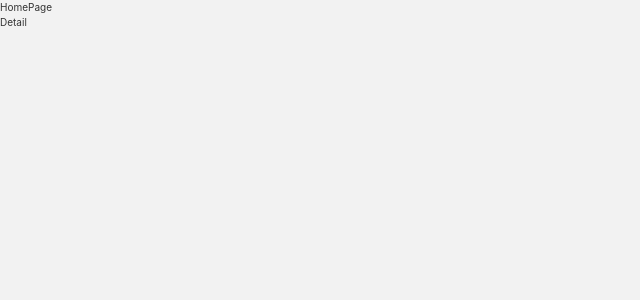
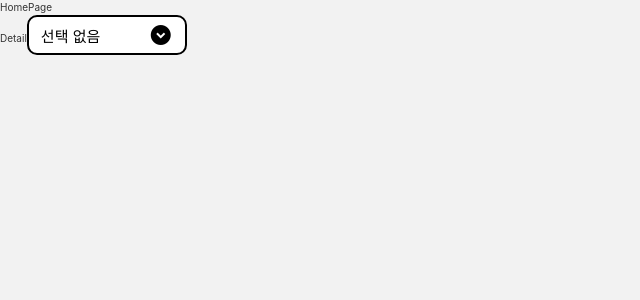
Before and after one commit to prgrms-fe-devcourse/FEDC5_STYLED_sehee, a React (Vite) app: page / in a window 1280 px wide. Shown: the top 300 px of the page, without its empty margins (0-640 px from the left). Built offline with nearby package versions, Linux system fonts and the light colour scheme; a web font is replaced by a local one.

Commit message:
Design: 스타일 변수 바인딩 및 스타일링

```diff
--- a/src/App.tsx
+++ b/src/App.tsx
@@ -3,6 +3,7 @@ import { QueryClient, QueryClientProvider } from '@tanstack/react-query';
 import { lightTheme } from '@/Styles/Theme';
 import GlobalStyle from '@/Styles/Global';
 import RouteManager from '@/Routes/Router';
+import DropDown from './Components/Common/DropDown';
 
 const queryClient = new QueryClient({
   defaultOptions: {
@@ -11,11 +12,21 @@ const queryClient = new QueryClient({
 });
 
 const App = () => {
+  const handleSelect = (option: string) => {
+    console.log(option);
+  };
+
   return (
     <ThemeProvider theme={lightTheme}>
       <QueryClientProvider client={queryClient}>
         <GlobalStyle />
         <RouteManager />
+
+        {/* 테스트코드 */}
+        <DropDown
+          options={['전체', '클래식', '스트릿']}
+          onSelect={handleSelect}
+        />
       </QueryClientProvider>
     </ThemeProvider>
   );
--- a/src/Components/Common/DropDown/index.tsx
+++ b/src/Components/Common/DropDown/index.tsx
@@ -1,4 +1,5 @@
 import React, { ForwardedRef, forwardRef, useState } from 'react';
+import { useTheme } from 'styled-components';
 import type { DropDownProps } from './type';
 import {
   StyledDropDown,
@@ -11,6 +12,7 @@ import Icon from '@/Components/Base/Icon';
 const DropDown = forwardRef(
   (
     {
+      children,
       options,
       label,
       labelTextColor,
@@ -31,6 +33,7 @@ const DropDown = forwardRef(
     }: DropDownProps,
     ref: ForwardedRef<HTMLDivElement>,
   ) => {
+    const theme = useTheme();
     const [selectedOption, setSelectedOption] = useState('선택 없음');
     const [isOpen, setIsOpen] = useState(false);
 
@@ -58,25 +61,38 @@ const DropDown = forwardRef(
       >
         <StyledDropDownButton
           onClick={() => setIsOpen(!isOpen)}
+          $width={width || '160px'}
+          $height={height || '40px'}
+          $backgroundColor={backgroundColor || theme.colors.background}
+          $textColor={textColor || theme.colors.text}
+          $textSize={textSize || theme.size.medium}
           {...buttonProps}
         >
           {selectedOption}
           <Icon
-            name="cancel"
-            isFill={false}
+            name={
+              selectedOption === '선택 없음' ? 'expand_circle_down' : 'cancel'
+            }
+            isFill
             onClick={handleCancel}
             style={{ color: textColor }}
           />
         </StyledDropDownButton>
         {isOpen && (
           <StyledDropDownOption
-            $size={width || '160px'}
+            $width={width || '160px'}
             {...optionProps}
           >
             {options.map((option) => (
               <StyledDropDownItem
                 key={option}
                 onClick={() => handleSelect(option)}
+                $itemBackgroundColor={
+                  itemBackgroundColor || theme.colors.lightGray
+                }
+                $itemTextColor={itemTextColor || theme.colors.text}
+                $itemTextSize={itemTextSize || theme.size.small}
+                $width={width || '160px'}
                 {...itemProps}
               >
                 {option}
--- a/src/Components/Common/DropDown/style.ts
+++ b/src/Components/Common/DropDown/style.ts
@@ -7,29 +7,37 @@ export const StyledDropDown = styled.div`
 `;
 
 export const StyledDropDownButton = styled.button<StyledDropDownButtonProp>`
-  min-width: 160px;
   display: flex;
   align-items: center;
   justify-content: space-between;
-  background-color: #4caf50;
-  color: white;
-  padding: 16px;
-  font-size: 16px;
-  border: none;
+  width: ${({ $width }) => $width};
+  height: ${({ $height }) => $height};
+  background-color: ${({ $backgroundColor }) => $backgroundColor};
+  color: ${({ $textColor }) => $textColor};
+  padding: 10px 12px;
+  font-size: ${({ $textSize }) => $textSize};
+  border: 2px solid black;
+  border-radius: 1rem;
+  gap: 12px;
 `;
 
-export const StyledDropDownOption = styled.div<{ $size: string }>`
+export const StyledDropDownOption = styled.div<{ $width: string }>`
   display: block;
   position: absolute;
-  min-width: ${({ $size }) => $size};
+  width: ${({ $width }) => $width};
   z-index: 1;
   box-shadow: 0px 8px 16px 0px rgba(0, 0, 0, 0.2);
   background-color: #f9f9f9;
+  border-radius: 1rem;
+  overflow: hidden;
 `;
 
 export const StyledDropDownItem = styled.div<StyledDropDownItemProp>`
   width: 100%;
   padding: 12px 16px;
+  background-color: ${({ $itemBackgroundColor }) => $itemBackgroundColor};
+  color: ${({ $itemTextColor }) => $itemTextColor};
+  font-size: ${({ $itemTextSize }) => $itemTextSize};
   cursor: pointer;
 
   &:hover {
--- a/src/Components/Common/DropDown/type.ts
+++ b/src/Components/Common/DropDown/type.ts
@@ -1,6 +1,7 @@
-import { HTMLAttributes, ButtonHTMLAttributes } from 'react';
+import { HTMLAttributes, ButtonHTMLAttributes, ReactNode } from 'react';
 
 export interface DropDownProps {
+  children?: ReactNode;
   options: string[];
   label?: string;
   labelTextColor?: string;
@@ -26,10 +27,12 @@ export interface StyledDropDownButtonProp
   $height: string;
   $backgroundColor: string;
   $textColor: string;
+  $textSize: string;
 }
 
 export interface StyledDropDownItemProp {
   $itemBackgroundColor: string;
   $itemTextColor: string;
   $itemTextSize: string;
+  $width: string;
 }
--- a/src/Styles/Theme.ts
+++ b/src/Styles/Theme.ts
@@ -6,6 +6,7 @@ const commonTheme = {
   alert: '#FF0000', // 알림 색상
   border: '#CCCCCC', // 보더 색상
   backgroundGrey: '#D1CCC7', // 회색 배경 색상
+  lightGray: '#F0F0F0', // 밝은 회색 색상
   focusHover: '#F2F2F2', // 포커스 및 호버 색상
   focusHoverText: '#000000',
   overlay: 'rgba(0, 0, 0, 0.4)', // 오버레이 색상
```
